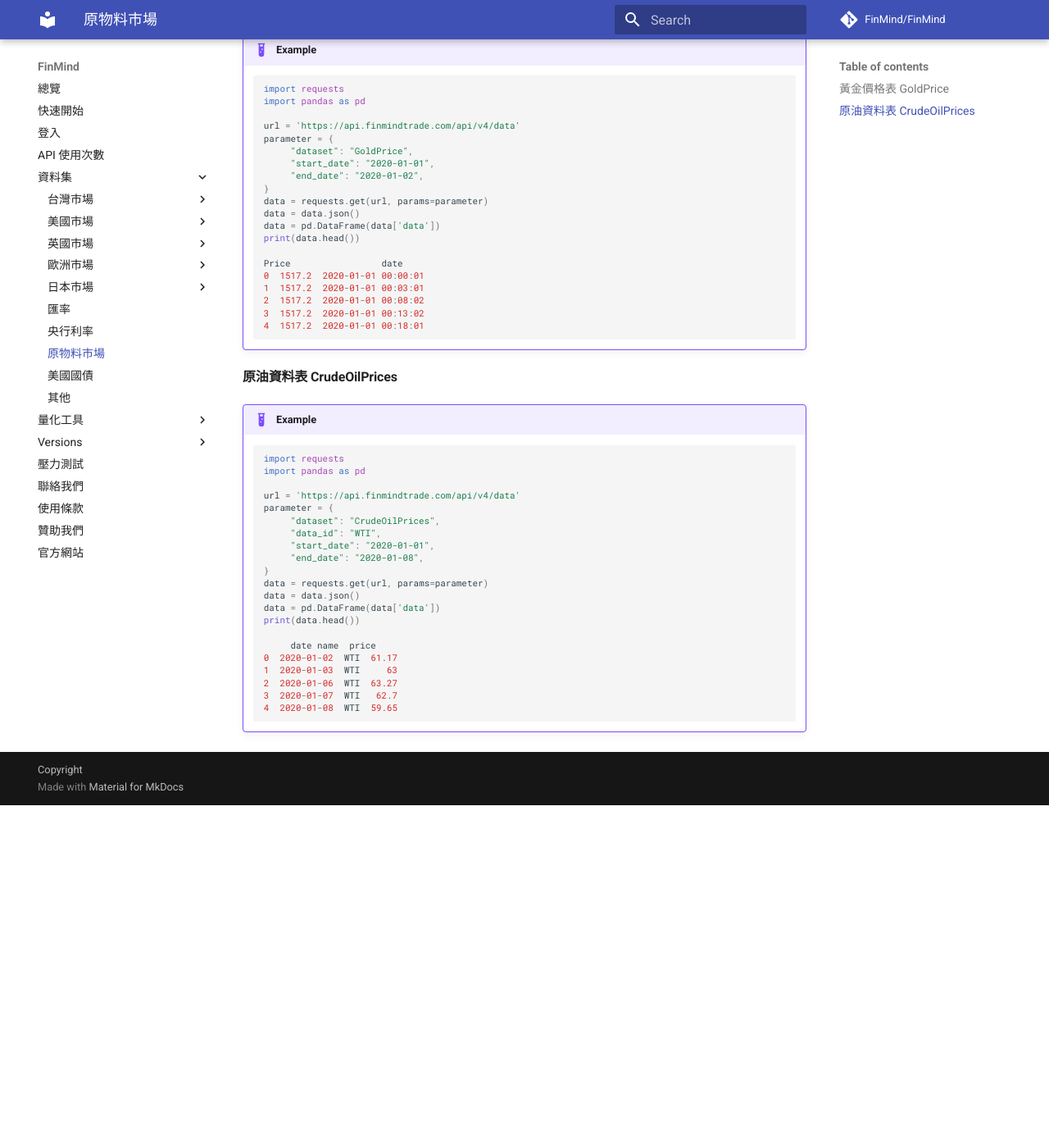
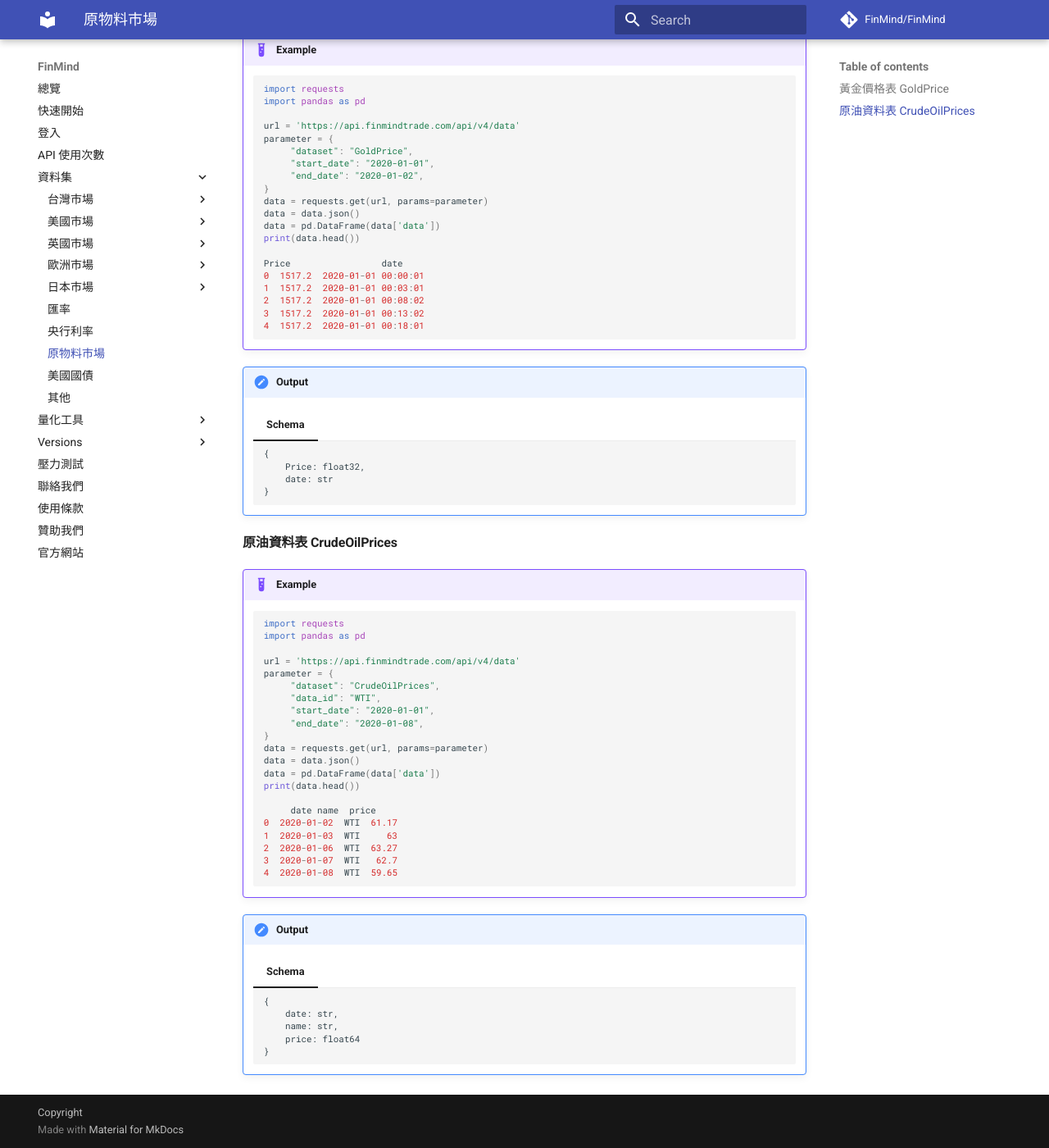
Before and after one commit to FinMind/FinMind-Doc, an MkDocs documentation site: the page built from docs/tutor/Materials.md, in a window 1280 px wide and 1400 px high, scrolled down 481 px. Shown: the whole window at 82% size. Built offline with MkDocs 1.6.1 and Material for MkDocs 9.7.7, drawn with Linux system fonts in a browser that asks for light colours; comment, search, counter and statistics services are not loaded; before the commit the page ends 1463 px from its top, so only the background shows below that.

Commit message:
add: Materials dataset schema

````diff
--- a/docs/tutor/Materials.md
+++ b/docs/tutor/Materials.md
@@ -37,6 +37,14 @@
      3  1517.2  2020-01-01 00:13:02
      4  1517.2  2020-01-01 00:18:01
      ```
+!!! output
+    === "Schema"
+        ```
+        {
+            Price: float32,
+            date: str
+        }
+        ```
 
 #### 原油資料表 CrudeOilPrices
 
@@ -64,3 +72,12 @@
      3  2020-01-07  WTI   62.7
      4  2020-01-08  WTI  59.65
      ```
+!!! output
+    === "Schema"
+        ```
+        {
+            date: str,
+            name: str,
+            price: float64
+        }
+        ```
````
